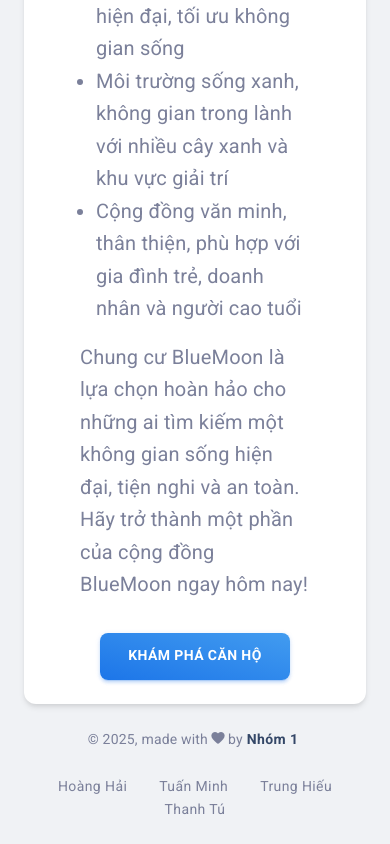
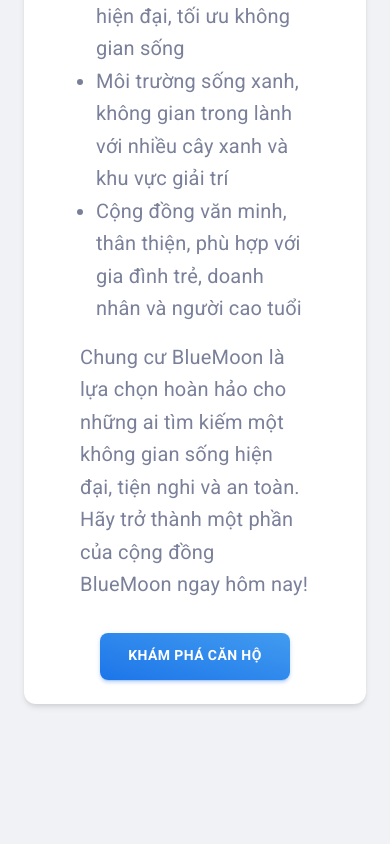
Before and after one commit to namdz2908/Project-IT3180-Nhom32, a React (Create React App) app in the folder frontend/: page /dashboard in a window 390 px wide. Shown: the part 3541-4385 px from the top of the page. After the commit the page ends 4293 px from the top, so only its background shows below. Built offline with nearby package versions, Linux system fonts and the light colour scheme.

Commit message:
Update Footer

```diff
--- a/frontend/src/examples/Footer/index.js
+++ b/frontend/src/examples/Footer/index.js
@@ -42,58 +42,60 @@ function Footer({ company, links }) {
       </MDBox>
     ));
 
-  return (
-    <MDBox
-      width="100%"
-      display="flex"
-      flexDirection={{ xs: "column", lg: "row" }}
-      justifyContent="space-between"
-      alignItems="center"
-      px={1.5}
-    >
-      <MDBox
-        display="flex"
-        justifyContent="center"
-        alignItems="center"
-        flexWrap="wrap"
-        color="text"
-        fontSize={size.sm}
-        px={1.5}
-      >
-        &copy; {new Date().getFullYear()}, made with
-        <MDBox fontSize={size.md} color="text" mb={-0.5} mx={0.25}>
-          <Icon color="inherit" fontSize="inherit">
-            favorite
-          </Icon>
-        </MDBox>
-        by
-        <Link href={href} target="_blank">
-          <MDTypography variant="button" fontWeight="medium">
-            &nbsp;{name}&nbsp;
-          </MDTypography>
-        </Link>
-      </MDBox>
-      <MDBox
-        component="ul"
-        sx={({ breakpoints }) => ({
-          display: "flex",
-          flexWrap: "wrap",
-          alignItems: "center",
-          justifyContent: "center",
-          listStyle: "none",
-          mt: 3,
-          mb: 0,
-          p: 0,
+  return null;
 
-          [breakpoints.up("lg")]: {
-            mt: 0,
-          },
-        })}
-      >
-        {renderLinks()}
-      </MDBox>
-    </MDBox>
-  );
+  // return (
+  //   <MDBox
+  //     width="100%"
+  //     display="flex"
+  //     flexDirection={{ xs: "column", lg: "row" }}
+  //     justifyContent="space-between"
+  //     alignItems="center"
+  //     px={1.5}
+  //   >
+  //     <MDBox
+  //       display="flex"
+  //       justifyContent="center"
+  //       alignItems="center"
+  //       flexWrap="wrap"
+  //       color="text"
+  //       fontSize={size.sm}
+  //       px={1.5}
+  //     >
+  //       &copy; {new Date().getFullYear()}, made with
+  //       <MDBox fontSize={size.md} color="text" mb={-0.5} mx={0.25}>
+  //         <Icon color="inherit" fontSize="inherit">
+  //           favorite
+  //         </Icon>
+  //       </MDBox>
+  //       by
+  //       <Link href={href} target="_blank">
+  //         <MDTypography variant="button" fontWeight="medium">
+  //           &nbsp;{name}&nbsp;
+  //         </MDTypography>
+  //       </Link>
+  //     </MDBox>
+  //     <MDBox
+  //       component="ul"
+  //       sx={({ breakpoints }) => ({
+  //         display: "flex",
+  //         flexWrap: "wrap",
+  //         alignItems: "center",
+  //         justifyContent: "center",
+  //         listStyle: "none",
+  //         mt: 3,
+  //         mb: 0,
+  //         p: 0,
+
+  //         [breakpoints.up("lg")]: {
+  //           mt: 0,
+  //         },
+  //       })}
+  //     >
+  //       {renderLinks()}
+  //     </MDBox>
+  //   </MDBox>
+  // );
 }
 
 // Setting default values for the props of Footer
```
